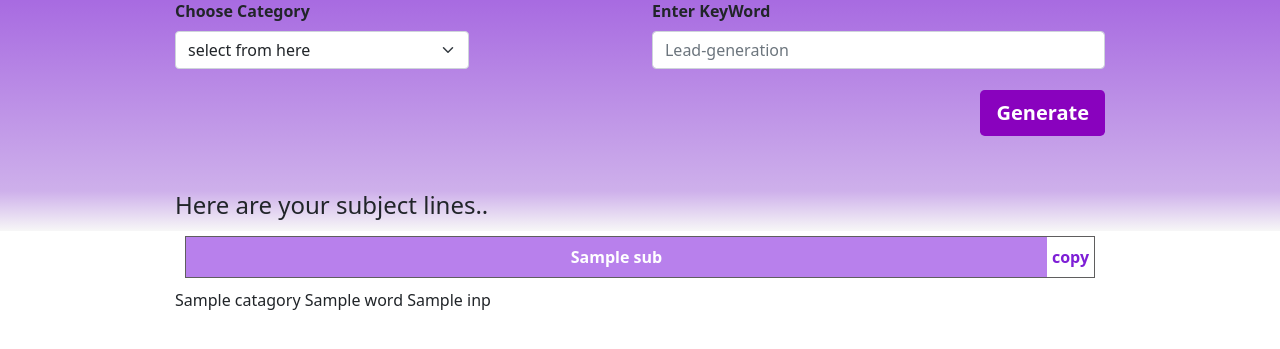
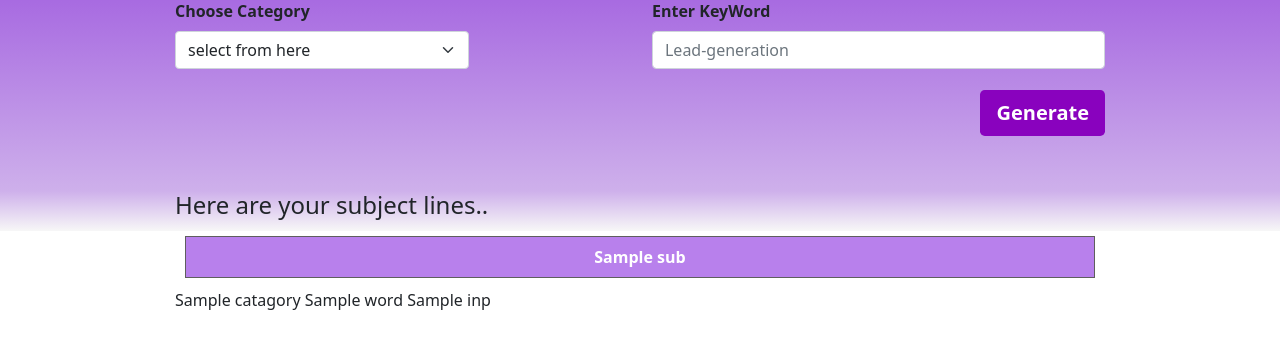
Before and after one commit to TahminaTania/Email_subject_generator, a Django app: template subject/templates/output.html in a window 1280 px wide. Shown: the part 209-558 px from the top of the page. Run offline with Django 4.2, Linux system fonts and the light colour scheme; the template is opened without the code that fills it: most values are stand-ins (such as "Sample title", 1, 10 or a date in 2020); some libraries are stand-ins or nearby versions.

Commit message:
wednesday

```diff
--- a/Email_subject_generator/settings.py
+++ b/Email_subject_generator/settings.py
@@ -38,7 +38,7 @@ INSTALLED_APPS = [
     'django.contrib.messages',
     'django.contrib.staticfiles',
     'subject',
-    'termcolor'
+
 ]
 
 MIDDLEWARE = [
--- a/subject/static/js/main.js
+++ b/subject/static/js/main.js
@@ -1,8 +1,8 @@
-// console.log("Connected")
-// var data={{inp}}
-// console.log(data)
-// data.style.color="blue"
-// var user = {{inp}}.style.color = "blue";
+console.log("Connected")
+var data={{inp}}
+console.log(data)
+data.style.color="blue"
+
 
 
 // function keyword(){
@@ -12,19 +12,27 @@
 // console.log("user value is",input)
 
 // }
-function Copy(clickedBtn){
+
+
+
+
+
+
+
+
+
+
+function Copy(){
     console.log("user value is")
-    var templateID = document.getElementsByClassName("sub");
-    console.log(templateID)
-    for (i in templateID){
-        j=i.innerHTML
-        console.log(j)
-    }
-var range = document.createRange();
-range.selectNode(document.getElementById(templateID));
-window.getSelection().removeAllRanges(); /* clear current selection*/
-window.getSelection().addRange(range); /* to select text*/
-document.execCommand("copy")
-//  document.getElementById("button_copy").innerHTML="Copied";
-templateID.select();
+
+        var SubjectLine = document.getElementsByClassName("subject");
+        console.log(SubjectLine)
+
+
+
+
+
+// document.execCommand("copy")
+
+// j.select();
 }
--- a/subject/templates/output.html
+++ b/subject/templates/output.html
@@ -8,8 +8,8 @@
 
         {%for m in sub%}
         <div class="text-center" id="titl">
-         <span class="sub">  {{m.title}} </span>
-         <span class="copy" onclick="Copy(this)">copy</span>
+         <span class="subject">  {{m.title}} </span>
+         {% comment %} <span class="copy" onclick="Copy(this)">copy</span> {% endcomment %}
         </div>
         {%endfor%}
         {{catagory}}
```
